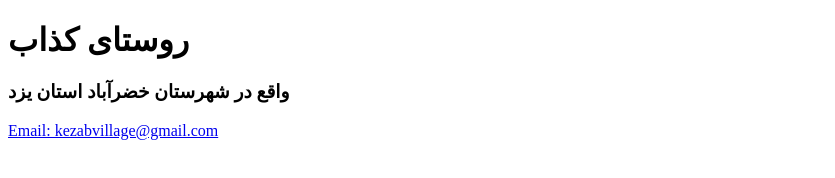
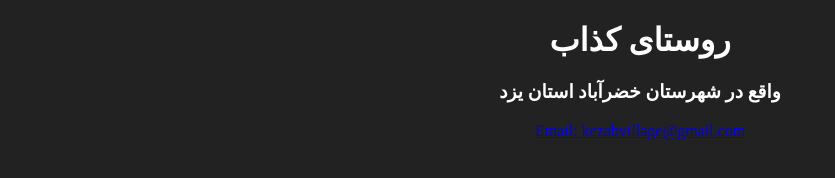
Before and after one commit to hawshemi/kezab-website, a plain HTML site: page index.html in a window 1280 px wide. Shown: the whole page, without its empty margins (0-835 px from the left). Drawn offline with Linux system fonts and the light colour scheme.

Commit message:
Update style.css

```diff
--- a/style.css
+++ b/style.css
@@ -1,6 +1,8 @@
-.body {
-    background-color: #333;
+body {
+    background-color: #222;
 }
-.h1 {
-    color: red;
+
+.container {
+  color: white;
+  text-align: center;
 }
```
